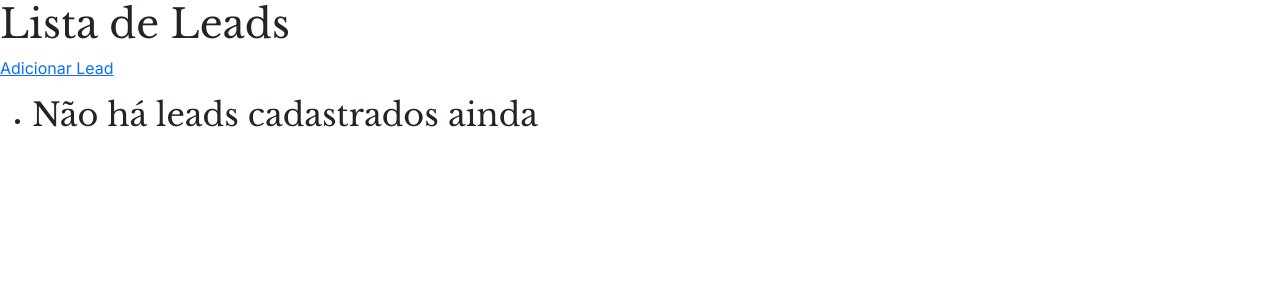
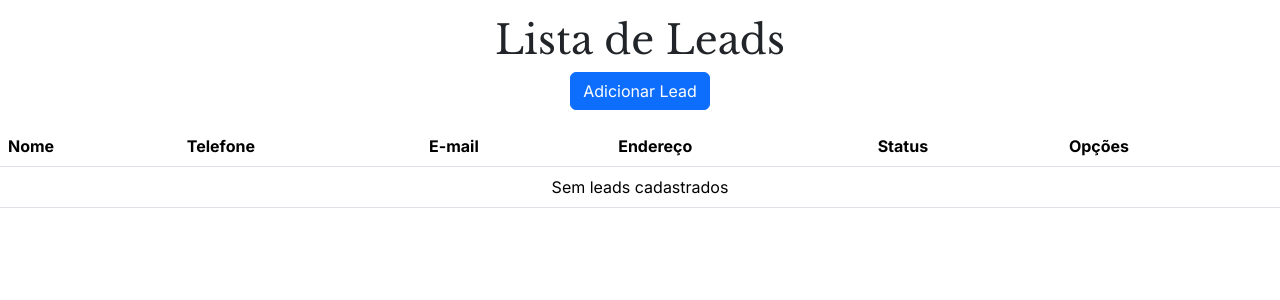
Before and after one commit to pdr-guilherme/crm-nadic, a Django app: page /leads/ in a window 1280 px wide. Shown: the top 300 px of the page. Run offline with Django 5.2, Linux system fonts and the light colour scheme; the visitor is signed in with stand-in values (Sample User, id 1); data that the repository does not hold is empty.

Commit message:
Customizar lista de leads

```diff
--- a/crm/templates/crm/listar_leads.html
+++ b/crm/templates/crm/listar_leads.html
@@ -3,57 +3,70 @@
 {% load static %}
 
 {% block content %}
+  <div class="container text-center my-3">
     <h1>Lista de Leads</h1>
 
     {% if user.is_superuser %}
-    <p>
-      <a href="{% url 'criar_lead' %}">Adicionar Lead</a>
-    </p>
+      <a class="btn btn-primary" href="{% url 'criar_lead' %}">Adicionar Lead</a>
     {% endif %}
+  </div>
 
-  <ul>
+  <table class="table table-hover align-middle">
+    <thead>
+      <tr>
+        <th scope="col">Nome</th>
+        <th scope="col">Telefone</th>
+        <th scope="col">E-mail</th>
+        <th scope="col">Endereço</th>
+        <th scope="col">Status</th>
+
+        {% if user.is_superuser%}<th scope="col">Opções</th>{% endif %}
+      </tr>
+
+    </thead>
+    <tbody>
       {% for lead in leads %}
+        <tr>
+          <td>{{ lead.nome }}</td>
+          <td>{{ lead.telefone }}</td>
+          <td>{{ lead.email }}</td>
+          <td>{{ lead.endereco }}</td>
+          <td>{{ lead.status|capfirst }}</td>
 
           {% if user.is_superuser %}
-        <li>{{ lead }}</li>
-        <li>
-          <a href="{% url 'editar_lead' lead.id %}">> Editar</a>
-        </li>
-        <li>
+            <td>
+              <a class="btn btn-primary" href="{% url 'editar_lead' lead.id %}" role="button">Editar</a>
+
+              <form id="form-converter-{{ lead.id }}"
+                method="post"
+                action="{% url 'converter_lead' lead.id %}"
+                style="display: none">
+                {% csrf_token %}
+              </form>
+              <button class="btn btn-secondary" type="submit" onclick="converterLead({{ lead.id }})">Converter</button>
+
               <form id="form-apagar-{{ lead.id }}"
                 method="post"
                 action="{% url 'apagar_lead' lead.id %}"
                 style="display: none">
                 {% csrf_token %}
               </form>
-          <button type="submit" onclick="apagarObjeto({{ lead.id }})">> Apagar</button>
-        </li>
-        <li>
-          <form id="form-converter-{{ lead.id }}"
-                method="post"
-                action="{% url 'converter_lead' lead.id %}"
-                style="display: none">
-            {% csrf_token %}
-          </form>
-          <button type="submit" onclick="converterLead({{ lead.id }})">> Converter</button>
-        </li>
+              <button class="btn btn-danger" type="submit" onclick="apagarObjeto({{ lead.id }})">Apagar</button>
+            </td>
+          {% endif %}
+        </tr>
+      {% empty %}
+        {% if user.is_superuser %}
+          <tr>
+            <td class="text-center" colspan="6">Sem leads cadastrados</td>
+          </tr>
         {% else %}
-        <li>{{ lead }}</li>
+          <tr>
+            <td class="text-center" colspan="5">Sem leads cadastrados</td>
+          </tr>
         {% endif %}
-
-    {% empty %}
-      <li>
-        <h2>Não há leads cadastrados ainda</h2>
-      </li>
       {% endfor %}
-  </ul>
+    </tbody>
+  </table>
   <script src="{% static 'crm/utils.js' %}"></script>
-  <script>
-    function converterLead(idProduto) {
-      let confirmado = confirm("Tem certeza que quer converter este lead em cliente?");
-      if (confirmado) {
-        document.getElementById("form-converter-" + idProduto).submit();
-      }
-    }
-  </script>
 {% endblock content %}
```
Lines whose indentation alone changed are shown as unchanged.
